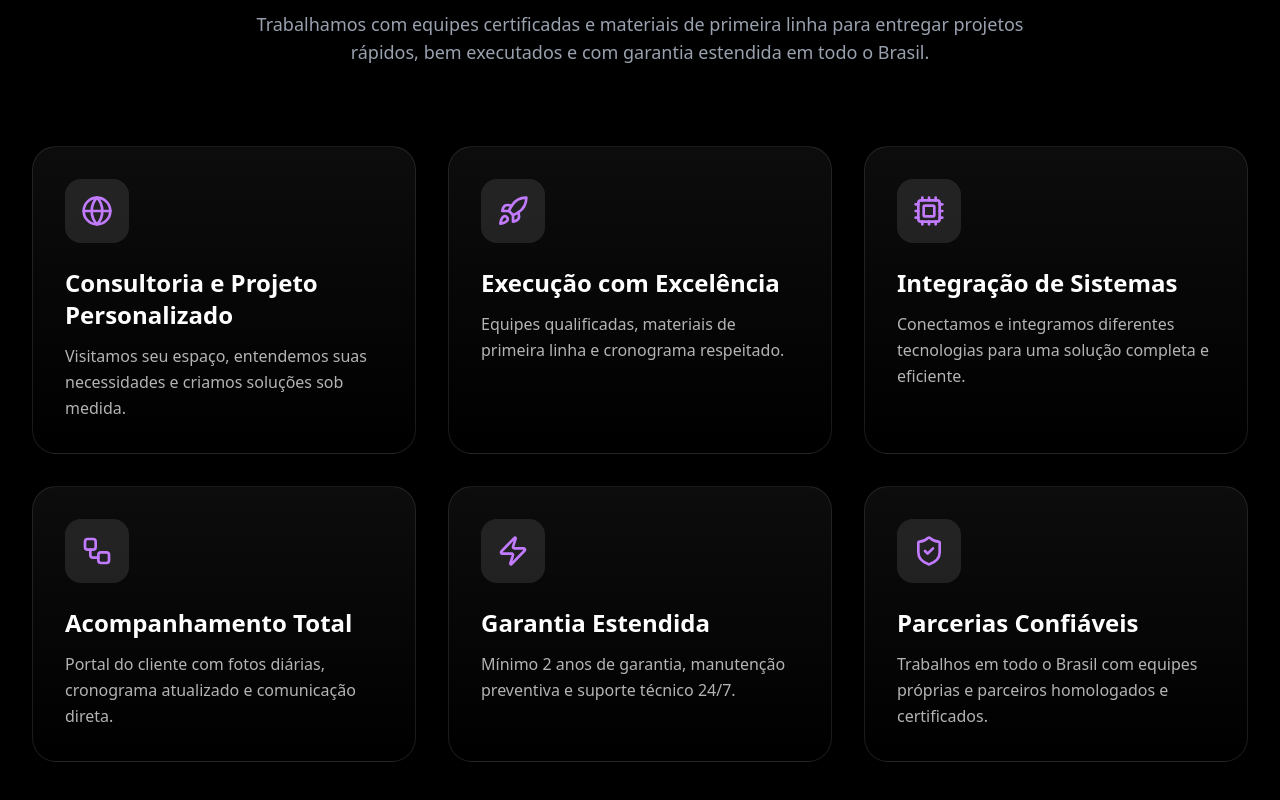
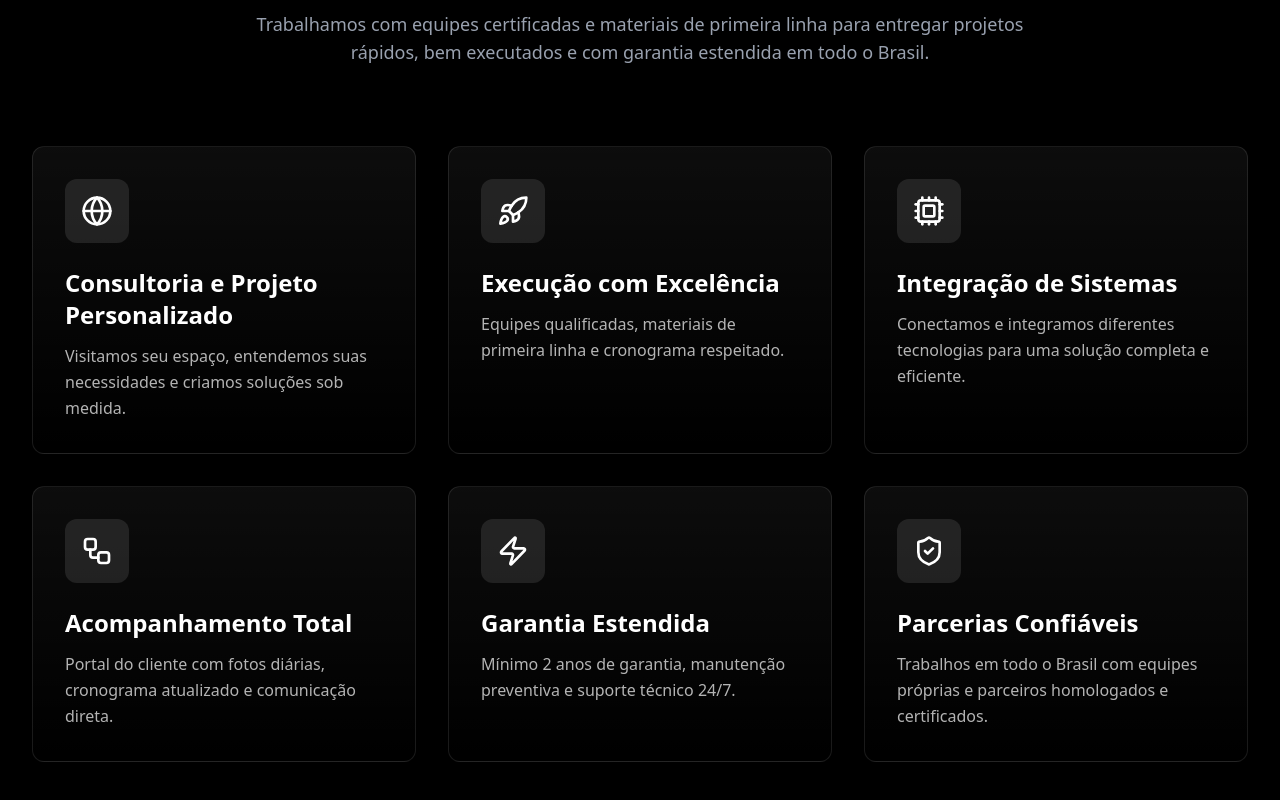
Before and after one commit to PhabloC/co.solutions, a Next.js app: page / in a window 1280 px wide. Shown: the part 1218-2018 px from the top of the page. Built offline with nearby package versions, Linux system fonts and the light colour scheme.

Commit message:
fix: layout adjustment

```diff
--- a/app/components/about/Services.tsx
+++ b/app/components/about/Services.tsx
@@ -1,6 +1,7 @@
 import { motion } from "framer-motion";
 import { Globe, Rocket, Cpu, Workflow, Zap, ShieldCheck } from "lucide-react";
 import type { Service } from "./types";
+import { fadeUpCard, staggerContainer } from "../animations/motion-presets";
 
 const services: Service[] = [
   {
@@ -41,23 +42,10 @@ const services: Service[] = [
   },
 ];
 
-const container = {
-  hidden: { opacity: 0 },
-  show: {
-    opacity: 1,
-    transition: { staggerChildren: 0.15 },
-  },
-};
-
-const card = {
-  hidden: { y: 40, opacity: 0 },
-  show: { y: 0, opacity: 1 },
-};
-
 export default function Services() {
   return (
     <motion.div
-      variants={container}
+      variants={staggerContainer}
       initial="hidden"
       whileInView="show"
       viewport={{ once: true, margin: "-100px" }}
@@ -66,22 +54,21 @@ export default function Services() {
       {services.map((service) => (
         <motion.article
           key={service.title}
-          variants={card}
-          className="group relative p-8 rounded-3xl bg-linear-to-b from-white/5 to-transparent
+          variants={fadeUpCard}
+          className="group relative p-8 rounded-xl bg-linear-to-b from-white/5 to-transparent
                      backdrop-blur-sm border border-white/10 overflow-hidden
                      hover:border-white/20 transition-all duration-500"
         >
-          <div
-            className="absolute inset-0 bg-linear-to-br from-purple-600/10 to-pink-600/10
-                        opacity-0 group-hover:opacity-100 transition-opacity duration-700"
-          />
+          <div className="absolute inset-0 bg-white/5 opacity-0 group-hover:opacity-100 transition-opacity duration-700" />
 
           <div className="relative z-10">
             <div
-              className="p-4 w-fit rounded-2xl bg-white/10 mb-6
-                          group-hover:scale-110 transition-transform duration-300"
+              className="p-4 w-fit rounded-xl bg-white/10 mb-6
+                          group-hover:bg-white/20 group-hover:scale-110 transition-all duration-300"
             >
-              <div className="text-purple-400">{service.icon}</div>
+              <div className="text-white group-hover:text-white transition-colors">
+                {service.icon}
+              </div>
             </div>
             <h3 className="text-2xl font-bold text-white mb-3">
               {service.title}
```
